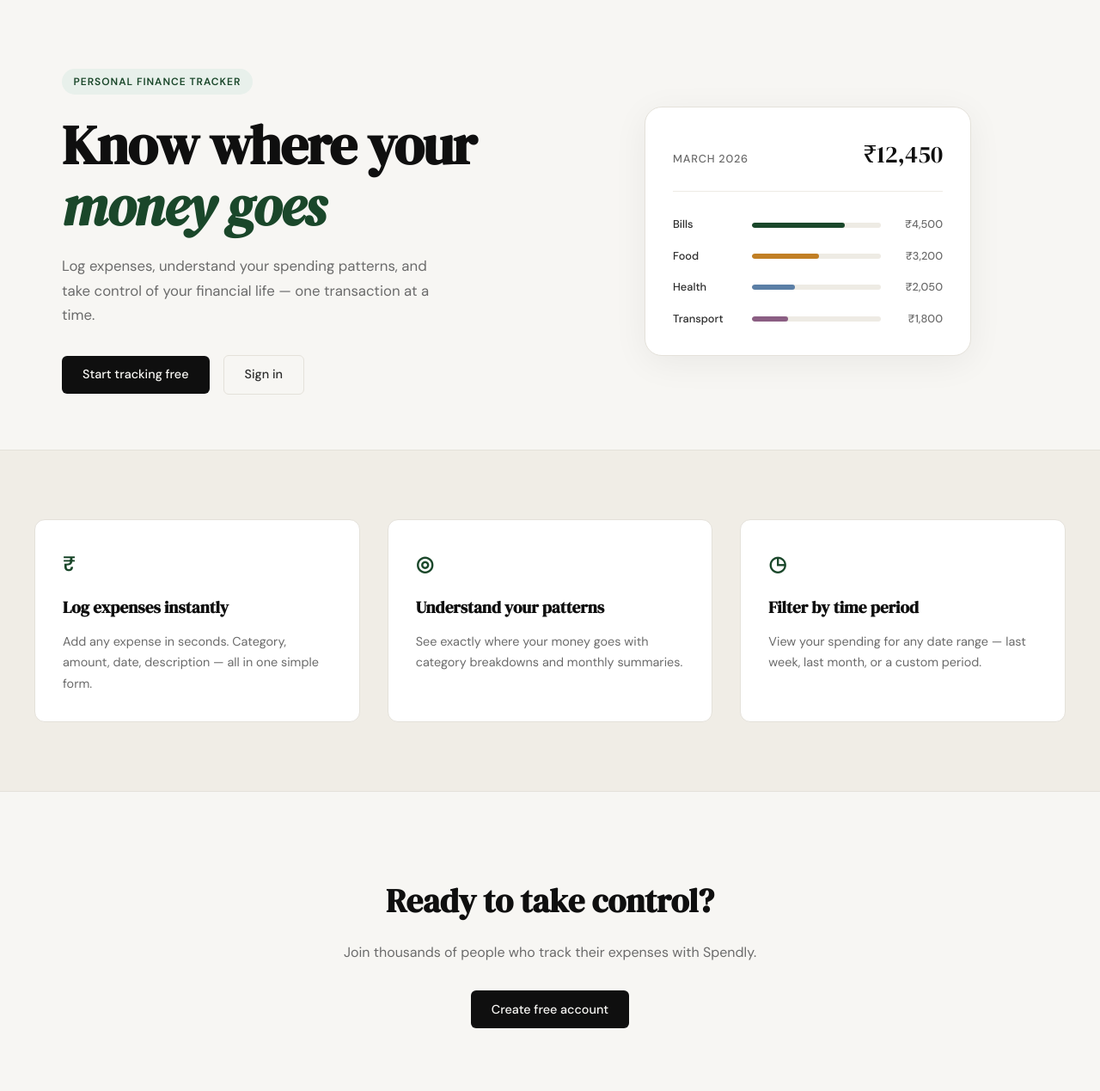
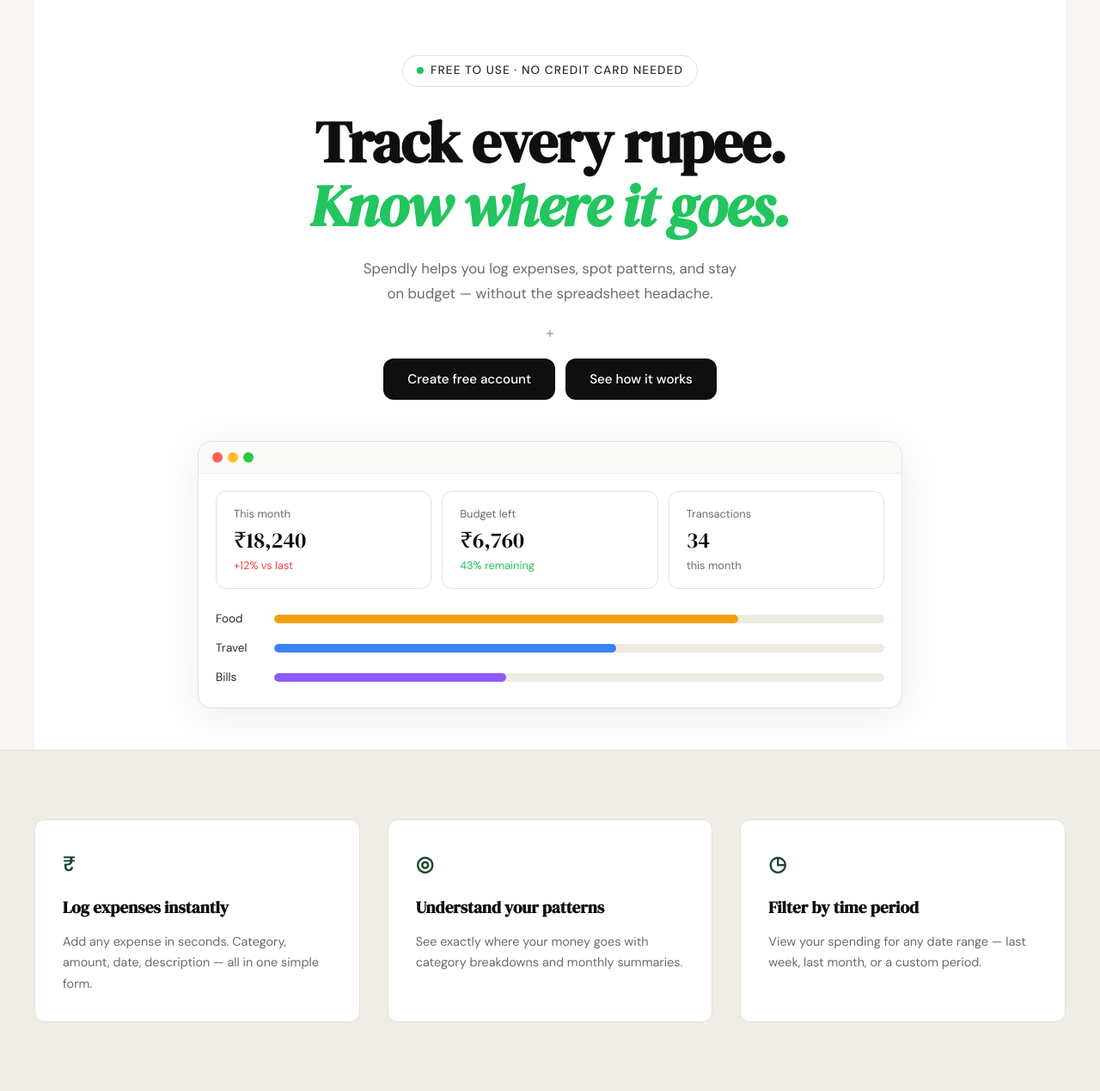
Before and after one commit to VirenRB1/Spendly, a Flask app: page / in a window 1280 px wide. Shown: the part 61-1330 px from the top of the page at 86% size. Run offline with Flask 3, Linux system fonts and the light colour scheme.

Commit message:
landing: redesign hero section to match mockup

```diff
--- /dev/null
+++ b/static/css/landing.css
@@ -0,0 +1,226 @@
+/* ------------------------------------------------------------------ */
+/* Hero — landing page override                                        */
+/* ------------------------------------------------------------------ */
+
+.hero {
+    display: flex;
+    flex-direction: column;
+    align-items: center;
+    text-align: center;
+    padding: 4rem 2rem 3rem;
+    gap: 3rem;
+    background: #fff;
+}
+
+/* ------------------------------------------------------------------ */
+/* Hero text block                                                     */
+/* ------------------------------------------------------------------ */
+
+.hero-text {
+    display: flex;
+    flex-direction: column;
+    align-items: center;
+    max-width: 680px;
+}
+
+.hero-badge {
+    display: inline-flex;
+    align-items: center;
+    gap: 0.5rem;
+    border: 1px solid var(--border);
+    border-radius: 999px;
+    padding: 0.4rem 1rem;
+    font-size: 0.85rem;
+    font-weight: 500;
+    color: var(--ink-soft);
+    background: #fff;
+    margin-bottom: 1.75rem;
+}
+
+.hero-badge-dot {
+    width: 8px;
+    height: 8px;
+    border-radius: 50%;
+    background: #22c55e;
+    flex-shrink: 0;
+}
+
+.hero-title {
+    font-family: var(--font-display);
+    font-size: clamp(2.75rem, 6vw, 4.25rem);
+    line-height: 1.1;
+    letter-spacing: -0.02em;
+    color: var(--ink);
+    margin-bottom: 1.25rem;
+}
+
+.hero-title-accent {
+    display: block;
+    color: #22c55e;
+    font-style: italic;
+}
+
+.hero-subtitle {
+    font-size: 1.05rem;
+    color: var(--ink-muted);
+    line-height: 1.7;
+    max-width: 540px;
+    margin-bottom: 1.5rem;
+}
+
+.hero-plus {
+    font-size: 1.1rem;
+    color: var(--ink-faint);
+    margin-bottom: 1.25rem;
+    line-height: 1;
+}
+
+.hero-actions {
+    display: flex;
+    gap: 0.75rem;
+    justify-content: center;
+    flex-wrap: wrap;
+}
+
+.btn-hero {
+    display: inline-block;
+    background: var(--ink);
+    color: #fff;
+    padding: 0.75rem 1.75rem;
+    border-radius: var(--radius-md);
+    font-family: var(--font-body);
+    font-size: 0.95rem;
+    font-weight: 500;
+    text-decoration: none;
+    transition: background 0.2s;
+}
+
+.btn-hero:hover {
+    background: #222;
+}
+
+/* ------------------------------------------------------------------ */
+/* Browser mockup                                                      */
+/* ------------------------------------------------------------------ */
+
+.hero-visual {
+    width: 100%;
+    max-width: 820px;
+    display: block;
+}
+
+.mock-browser {
+    background: #fff;
+    border: 1px solid var(--border);
+    border-radius: 16px;
+    box-shadow: 0 8px 48px rgba(0, 0, 0, 0.08);
+    overflow: hidden;
+}
+
+.mock-browser-bar {
+    display: flex;
+    align-items: center;
+    gap: 6px;
+    padding: 0.75rem 1rem;
+    border-bottom: 1px solid var(--border-soft);
+    background: #fafaf9;
+}
+
+.mock-dot {
+    width: 12px;
+    height: 12px;
+    border-radius: 50%;
+    display: inline-block;
+}
+
+.mock-browser-body {
+    padding: 1.25rem;
+    display: flex;
+    flex-direction: column;
+    gap: 1.25rem;
+}
+
+/* ------------------------------------------------------------------ */
+/* Stat cards                                                          */
+/* ------------------------------------------------------------------ */
+
+.mock-stats-row {
+    display: grid;
+    grid-template-columns: repeat(3, 1fr);
+    gap: 0.75rem;
+}
+
+.mock-stat {
+    border: 1px solid var(--border);
+    border-radius: var(--radius-md);
+    padding: 1rem 1.25rem;
+    text-align: left;
+}
+
+.mock-stat-label {
+    font-size: 0.8rem;
+    color: var(--ink-muted);
+    margin-bottom: 0.35rem;
+}
+
+.mock-stat-value {
+    font-family: var(--font-display);
+    font-size: 1.6rem;
+    color: var(--ink);
+    line-height: 1.1;
+    margin-bottom: 0.35rem;
+}
+
+.mock-stat-change {
+    font-size: 0.8rem;
+    color: var(--ink-muted);
+}
+
+.mock-stat-change--red  { color: #ef4444; }
+.mock-stat-change--green { color: #22c55e; }
+
+/* ------------------------------------------------------------------ */
+/* Bar chart                                                           */
+/* ------------------------------------------------------------------ */
+
+.mock-chart {
+    display: flex;
+    flex-direction: column;
+    gap: 0.75rem;
+    padding: 0.25rem 0;
+}
+
+.mock-chart-row {
+    display: grid;
+    grid-template-columns: 56px 1fr;
+    align-items: center;
+    gap: 0.75rem;
+}
+
+.mock-chart-label {
+    font-size: 0.85rem;
+    color: var(--ink-soft);
+    text-align: left;
+}
+
+.mock-chart-track {
+    height: 10px;
+    background: var(--border-soft);
+    border-radius: 999px;
+    overflow: hidden;
+}
+
+.mock-chart-bar {
+    height: 100%;
+    border-radius: 999px;
+}
+
+/* ------------------------------------------------------------------ */
+/* Responsive                                                          */
+/* ------------------------------------------------------------------ */
+
+@media (max-width: 600px) {
+    .mock-stats-row {
+        grid-template-columns: 1fr;
+    }
+}
--- a/templates/landing.html
+++ b/templates/landing.html
@@ -2,59 +2,77 @@
 
 {% block title %}Spendly — Track Every Rupee{% endblock %}
 
+{% block head %}
+<link rel="stylesheet" href="{{ url_for('static', filename='css/landing.css') }}">
+{% endblock %}
+
 {% block content %}
 
 <section class="hero">
-    <div class="hero-inner">
-        <div class="hero-badge">Personal Finance Tracker</div>
+    <div class="hero-text">
+        <div class="hero-badge">
+            <span class="hero-badge-dot"></span>
+            Free to use &middot; No credit card needed
+        </div>
         <h1 class="hero-title">
-            Know where your<br>
-            <em>money goes</em>
+            Track every rupee.<br>
+            <span class="hero-title-accent">Know where it goes.</span>
         </h1>
         <p class="hero-subtitle">
-            Log expenses, understand your spending patterns,
-            and take control of your financial life —
-            one transaction at a time.
+            Spendly helps you log expenses, spot patterns, and stay<br>
+            on budget — without the spreadsheet headache.
         </p>
+        <div class="hero-plus">+</div>
         <div class="hero-actions">
-            <a href="{{ url_for('register') }}" class="btn-primary">Start tracking free</a>
-            <a href="{{ url_for('login') }}" class="btn-ghost">Sign in</a>
+            <a href="{{ url_for('register') }}" class="btn-hero">Create free account</a>
+            <a href="#" class="btn-hero">See how it works</a>
         </div>
     </div>
+
     <div class="hero-visual">
-        <div class="mock-card">
-            <div class="mock-card-header">
-                <span class="mock-label">March 2026</span>
-                <span class="mock-total">₹12,450</span>
+        <div class="mock-browser">
+            <div class="mock-browser-bar">
+                <span class="mock-dot" style="background:#ff5f57"></span>
+                <span class="mock-dot" style="background:#ffbd2e"></span>
+                <span class="mock-dot" style="background:#28c840"></span>
             </div>
-            <div class="mock-bars">
-                <div class="mock-bar-row">
-                    <span class="mock-cat">Bills</span>
-                    <div class="mock-bar-track">
-                        <div class="mock-bar" style="width: 72%"></div>
+            <div class="mock-browser-body">
+                <div class="mock-stats-row">
+                    <div class="mock-stat">
+                        <div class="mock-stat-label">This month</div>
+                        <div class="mock-stat-value">₹18,240</div>
+                        <div class="mock-stat-change mock-stat-change--red">+12% vs last</div>
                     </div>
-                    <span class="mock-amt">₹4,500</span>
+                    <div class="mock-stat">
+                        <div class="mock-stat-label">Budget left</div>
+                        <div class="mock-stat-value">₹6,760</div>
+                        <div class="mock-stat-change mock-stat-change--green">43% remaining</div>
+                    </div>
+                    <div class="mock-stat">
+                        <div class="mock-stat-label">Transactions</div>
+                        <div class="mock-stat-value">34</div>
+                        <div class="mock-stat-change">this month</div>
+                    </div>
                 </div>
-                <div class="mock-bar-row">
-                    <span class="mock-cat">Food</span>
-                    <div class="mock-bar-track">
-                        <div class="mock-bar mock-bar-2" style="width: 52%"></div>
+                <div class="mock-chart">
+                    <div class="mock-chart-row">
+                        <span class="mock-chart-label">Food</span>
+                        <div class="mock-chart-track">
+                            <div class="mock-chart-bar" style="width:76%;background:#f59e0b"></div>
+                        </div>
                     </div>
-                    <span class="mock-amt">₹3,200</span>
-                </div>
-                <div class="mock-bar-row">
-                    <span class="mock-cat">Health</span>
-                    <div class="mock-bar-track">
-                        <div class="mock-bar mock-bar-3" style="width: 33%"></div>
+                    <div class="mock-chart-row">
+                        <span class="mock-chart-label">Travel</span>
+                        <div class="mock-chart-track">
+                            <div class="mock-chart-bar" style="width:56%;background:#3b82f6"></div>
+                        </div>
                     </div>
-                    <span class="mock-amt">₹2,050</span>
-                </div>
-                <div class="mock-bar-row">
-                    <span class="mock-cat">Transport</span>
-                    <div class="mock-bar-track">
-                        <div class="mock-bar mock-bar-4" style="width: 28%"></div>
+                    <div class="mock-chart-row">
+                        <span class="mock-chart-label">Bills</span>
+                        <div class="mock-chart-track">
+                            <div class="mock-chart-bar" style="width:38%;background:#8b5cf6"></div>
+                        </div>
                     </div>
-                    <span class="mock-amt">₹1,800</span>
                 </div>
             </div>
         </div>
```
Also changed, not shown: images/Capture.PNG (added).
